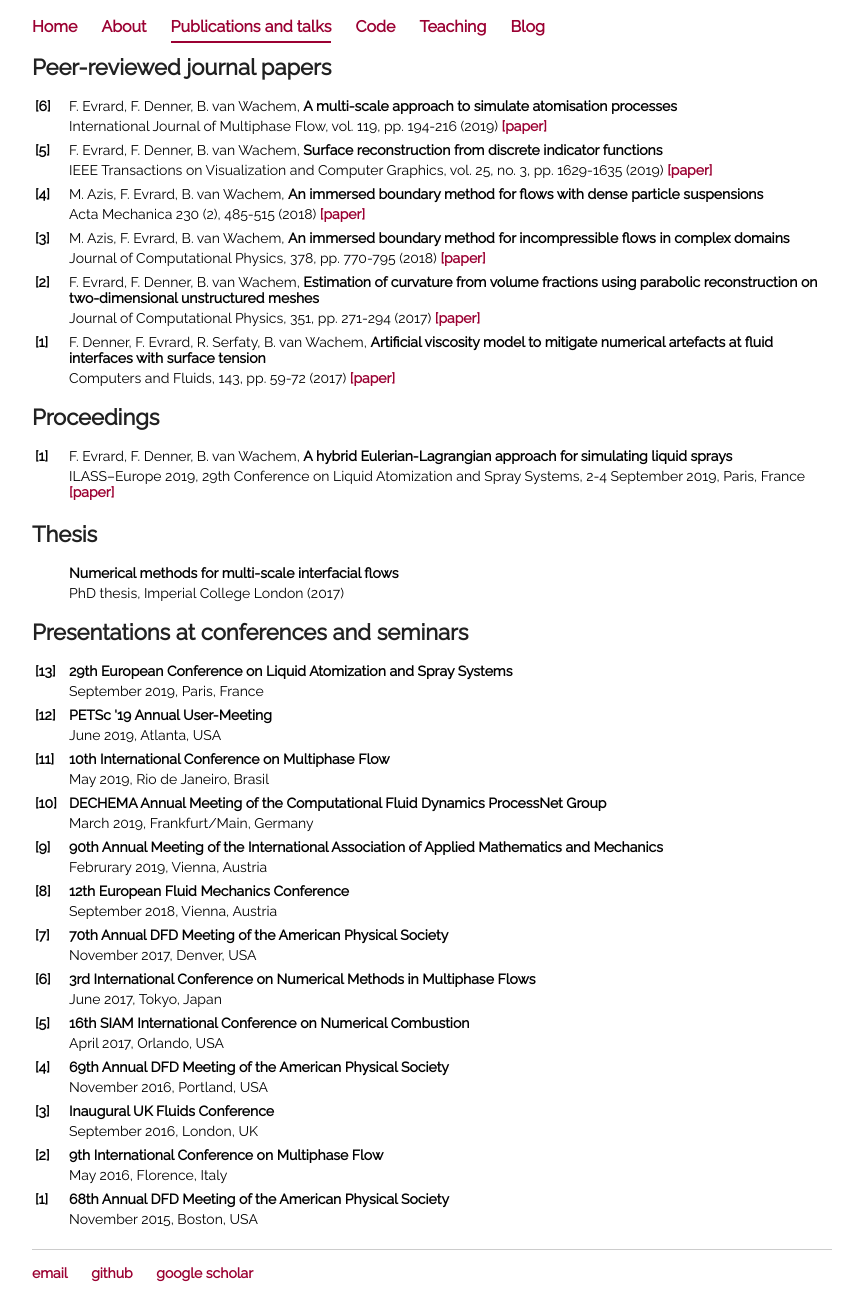
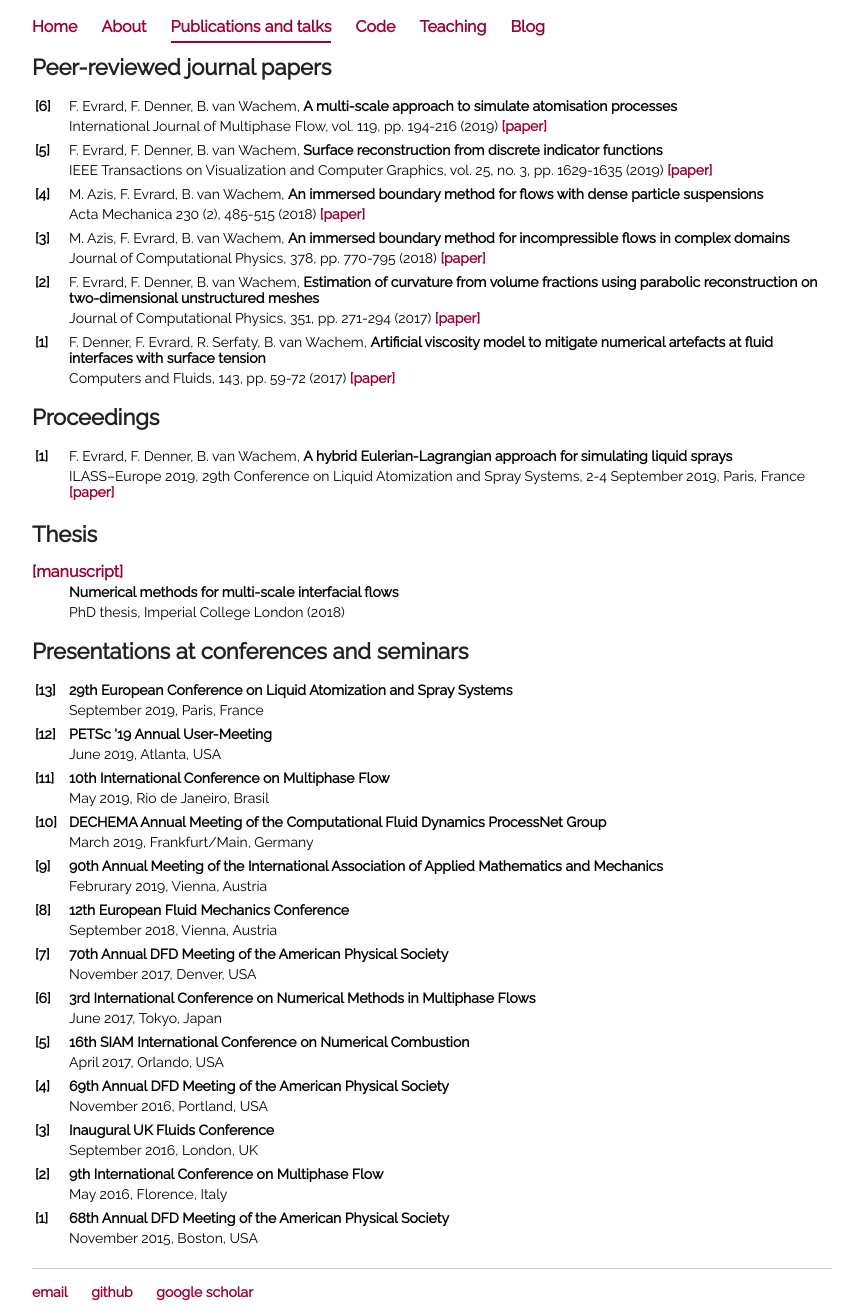
Before and after one commit to fabienevrard/fabienevrard.github.io, a Jekyll site: the page built from publications/index.html, in a window 1280 px wide. Shown: the whole page, without its empty margins (208-1056 px from the left). Built offline with Jekyll 4.4.1, drawn with Linux system fonts in a browser that asks for light colours.

Commit message:
Update index.html

```diff
--- a/publications/index.html
+++ b/publications/index.html
@@ -90,7 +90,7 @@ volume fractions using parabolic reconstruction on two-dimensional unstructured
 		 </tr>
 		 <tr>
 			 <td></td>
-			 <td>PhD thesis, Imperial College London (2017)</td>
+			 <td>PhD thesis, Imperial College London (2018) </td><b><a href="https://spiral.imperial.ac.uk:8443/handle/10044/1/69775">[manuscript]</a></b>
 		 </tr>
 	</table>
 
```
